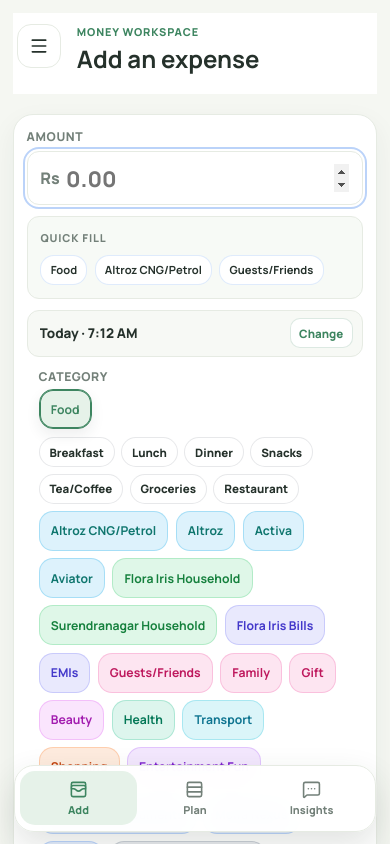
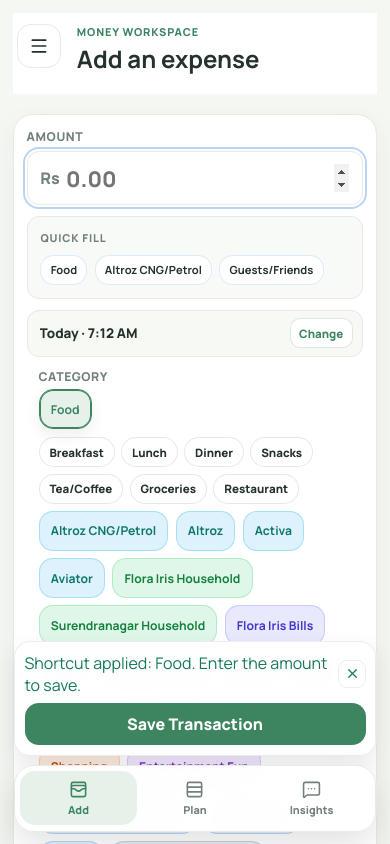
Before and after one commit to prashantgabu-e/js-tools, a React (Vite) app: page /#/finance in a window 390 px wide. Both pictures are taken after a click on the button "Food". Shown: the top 844 px of the page. Built offline with nearby package versions, Linux system fonts and the light colour scheme; what ag-grid-community would draw is missing.

Commit message:
build: update site output 2026-09-07 13:00:40

```diff
--- a/src/pages/FinancePage.tsx
+++ b/src/pages/FinancePage.tsx
@@ -1,5 +1,6 @@
 import type { FormEvent } from "react";
 import { Fragment, useEffect, useMemo, useRef, useState } from "react";
+import { X } from "lucide-react";
 import {
   CATEGORY_OPTIONS,
   DESCRIPTION_SHORTCUTS_BY_CATEGORY,
@@ -357,9 +358,14 @@ export function FinancePage({ iframeName }: FinancePageProps) {
           </fieldset>
 
           <div className="finance-submit-bar">
-            <p className={`finance-feedback${feedback.type ? ` is-${feedback.type}` : ""}`} role="status" aria-live="polite">
-              {feedback.message}
-            </p>
+            {feedback.message ? (
+              <div className={`finance-feedback${feedback.type ? ` is-${feedback.type}` : ""}`} role="status" aria-live="polite">
+                <p>{feedback.message}</p>
+                <button type="button" className="finance-feedback__clear" onClick={() => setFeedback({ message: "", type: "" })} aria-label="Clear message">
+                  <X className="icon" aria-hidden="true" />
+                </button>
+              </div>
+            ) : null}
             <button className="finance-submit" type="submit" disabled={isSubmitting}>
               {isSubmitting ? "Saving..." : "Save Transaction"}
             </button>
--- a/src/styles.css
+++ b/src/styles.css
@@ -1053,6 +1053,35 @@ button {
   color: #b54708;
 }
 
+.finance-feedback {
+  display: flex;
+  align-items: center;
+  justify-content: space-between;
+  gap: 0.55rem;
+}
+
+.finance-feedback p {
+  min-width: 0;
+  margin: 0;
+}
+
+.finance-feedback__clear {
+  display: grid;
+  width: 28px;
+  height: 28px;
+  flex: 0 0 auto;
+  place-items: center;
+  border: 1px solid rgba(22, 33, 51, 0.08);
+  border-radius: 9px;
+  background: rgba(255, 255, 255, 0.72);
+  color: currentColor;
+}
+
+.finance-feedback__clear .icon {
+  width: 15px;
+  height: 15px;
+}
+
 .finance-submit {
   width: 100%;
   min-height: 44px;
@@ -1132,6 +1161,25 @@ button {
     align-items: flex-start;
     flex-direction: column;
     gap: 0.42rem;
+  }
+
+  .finance-form {
+    padding-bottom: 11.5rem;
+  }
+
+  .finance-panel .finance-submit-bar {
+    position: fixed;
+    right: 0.85rem;
+    bottom: calc(max(0.75rem, env(safe-area-inset-bottom)) + 76px);
+    left: 0.85rem;
+    z-index: 39;
+    gap: 0.45rem;
+    padding: 0.65rem;
+    border-radius: 16px;
+  }
+
+  .finance-panel .finance-submit {
+    min-height: 42px;
   }
 
   .toolbar > * {
@@ -1237,6 +1285,10 @@ button {
     padding: 0.8rem;
   }
 
+  .finance-panel .finance-submit-bar {
+    padding: 0.62rem;
+  }
+
   .finance-chip {
     min-height: 40px;
     font-size: 0.76rem;
```
Also changed, not shown: 5 other files (tests, documents, lock files or other folders).
